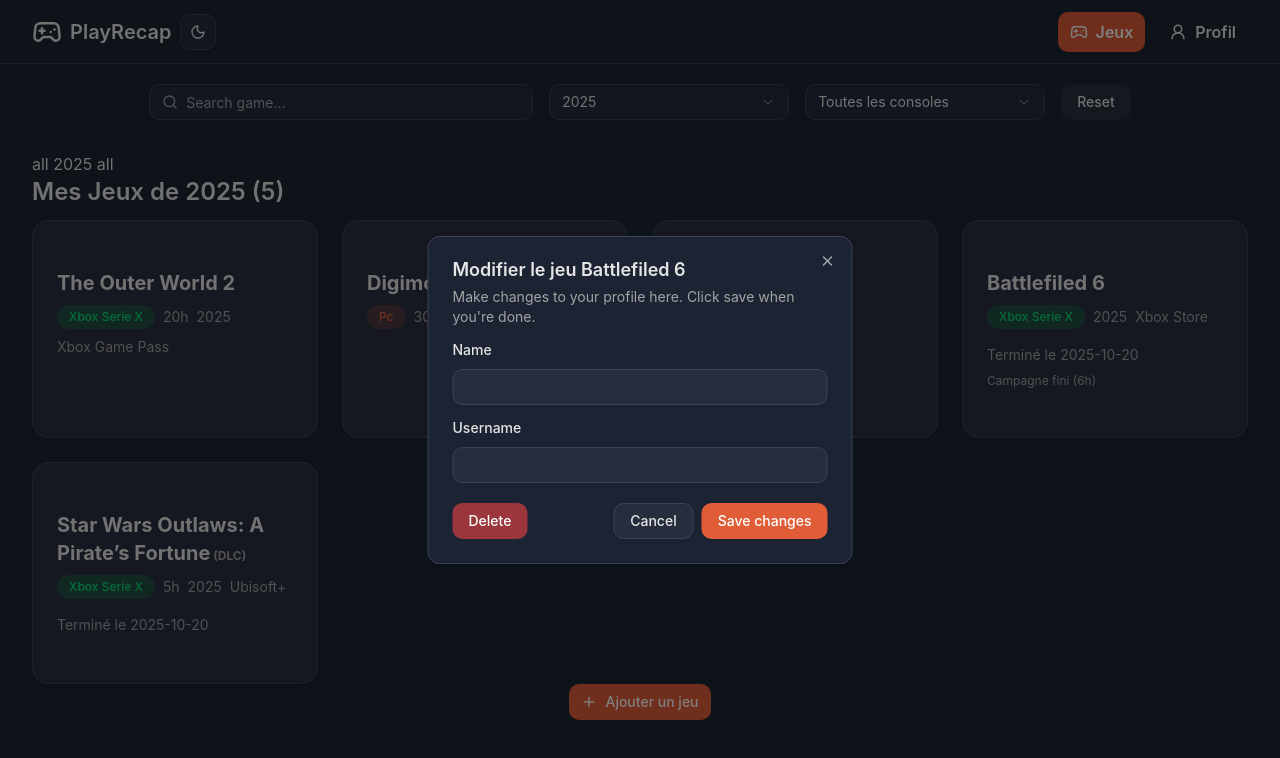
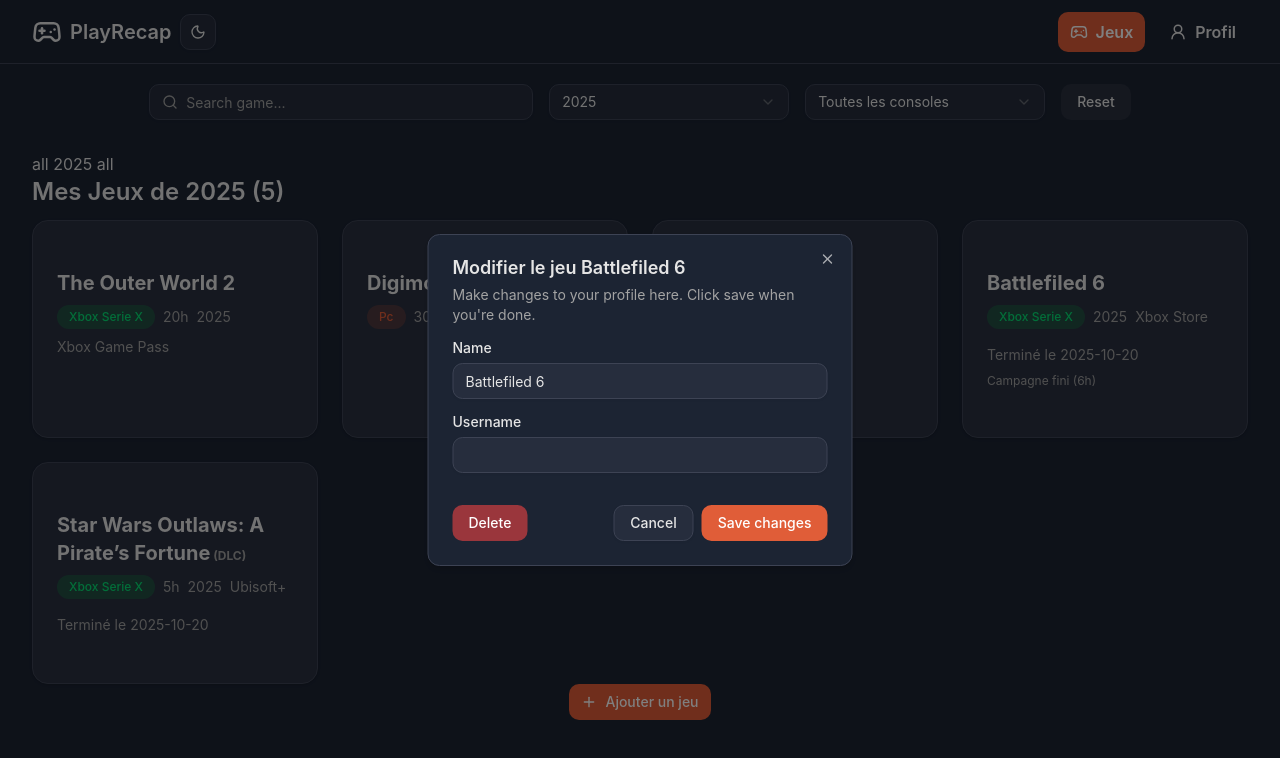
Before and after one commit to TeamCDA/Playrecap, a React (Vite) app: page /home in a window 1280 px wide. Both pictures are taken after a click on the element 1105 px from the left and 329 px from the top of the page. Shown: the top 758 px of the page. Built offline with nearby package versions, Linux system fonts and the light colour scheme.

Commit message:
clean code

```diff
--- a/src/components/AddGameDialog.tsx
+++ b/src/components/AddGameDialog.tsx
@@ -54,17 +54,17 @@
         </DialogHeader>
         <form>
           <div className="grid gap-4">
-            <div className="grid gap-3">
+            <div className="grid gap-2">
               <Label htmlFor="name-1">Name</Label>
-              <Input id="name-1" name="name" />
+              <Input id="name-1" name="name" value={game ? game.title : ""} />
             </div>
-            <div className="grid gap-3">
+            <div className="grid gap-2">
               <Label htmlFor="username-1">Username</Label>
               <Input id="username-1" name="username" />
             </div>
           </div>
           <DialogFooter>
-            <div className={`${isEditMode && 'flex justify-between w-full'} mt-5`}>
+            <div className={`${isEditMode && 'flex justify-between w-full'} mt-8`}>
               {isEditMode && <Button type="button" variant={"destructive"} onClick={() => alert("delete")}>Delete</Button>}
               <div className="flex gap-2">
                 <DialogClose asChild>
```
